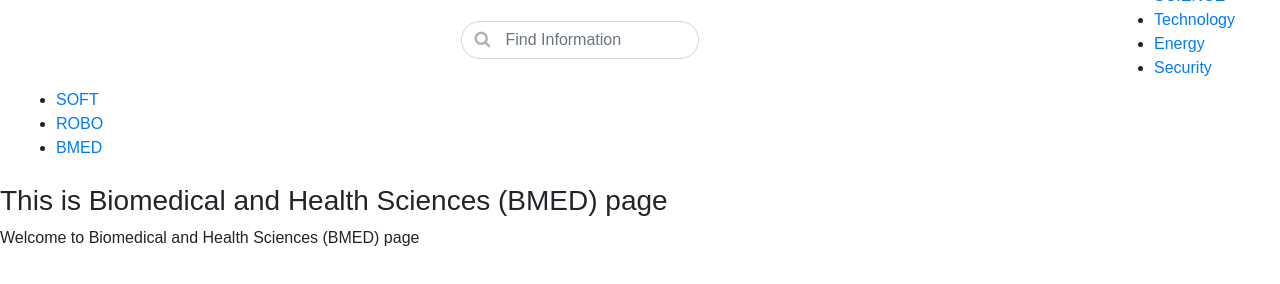
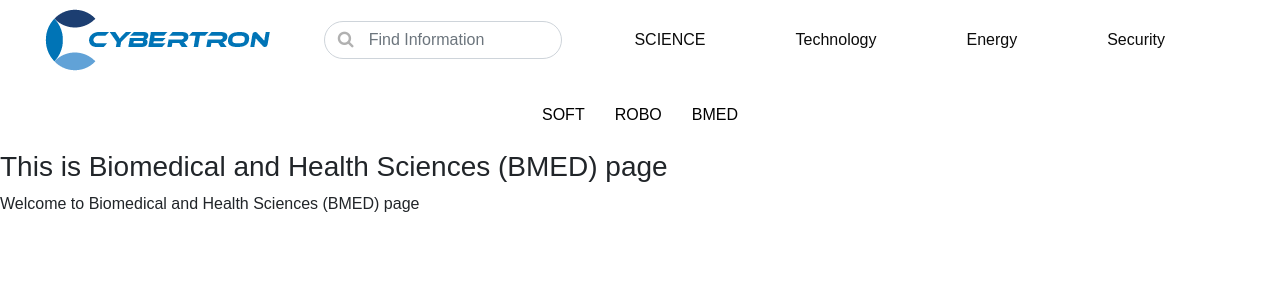
Before and after one commit to sokhomchoun/technology-website1, a plain HTML site: page htmlMT/bmed.html in a window 1280 px wide. Drawn offline with nearby package versions, Linux system fonts and the light colour scheme.

Commit message:
Update CSS for each page of my respond work

```diff
--- a/htmlMT/bmed.html
+++ b/htmlMT/bmed.html
@@ -3,13 +3,12 @@
 <head>
   <meta charset="UTF-8">
   <meta name="viewport" content="width=device-width, initial-scale=1.0">
-  <link rel="stylesheet" href="/css/science.css">
-  <link rel="stylesheet" href="/css/bootstrap.min.css">
-  <link rel="stylesheet" href="/css/bootstrap-icon.css">
-  <link rel="stylesheet" href="/css/font-awesome.css">
-  <link rel="stylesheet" href="/css/style.css">
-  <link rel="stylesheet" href="/css/detail_style.css">
-  <link rel="shortcut icon" type="image/x-icon" href="/image/cybertron_logo.png" />
+  <link rel="stylesheet" href="/technology-website1/css/scienceMT.css">
+  <link rel="stylesheet" href="/technology-website1/css/bootstrap-icon.css">
+  <link rel="stylesheet" href="/technology-website1/css/bootstrap.min.css">
+  <link rel="stylesheet" href="/technology-website1/css/font-awesome.css">
+  <link rel="stylesheet" href="/technology-website1/css/style.css">
+  <link rel="shortcut icon" type="image/x-icon" href="/technology-website1/images/cybertron_logo.png" />
   <link rel="stylesheet" type="text/css" href="//cdn.jsdelivr.net/npm/slick-carousel@1.8.1/slick/slick.css"/>
 
 
@@ -27,7 +26,7 @@
         </div> -->
 
         <div class="hp_header_image">
-          <img src="/image/logo.png" alt="">
+          <img src="/technology-website1/images/logo.png" alt="">
         </div>
 
         <div class="hp_box_search">
```
Also changed, not shown: htmlMT/energyHome.html (+7 -8 lines), htmlMT/robo.html (+7 -8 lines), htmlMT/securityHome.html (+7 -8 lines), htmlMT/soft.html (+7 -8 lines), htmlMT/technoHome.html (+7 -8 lines).
